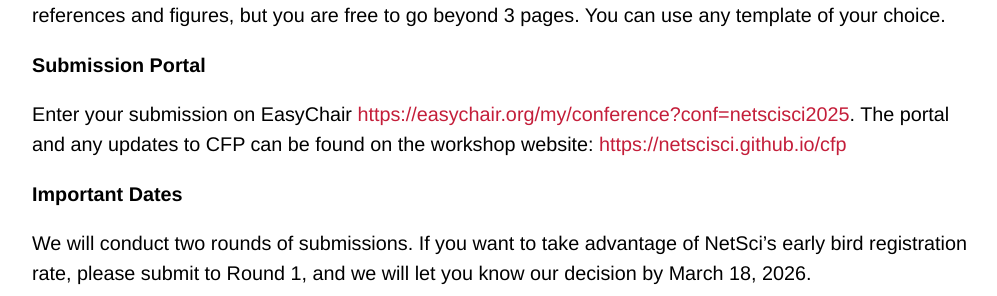
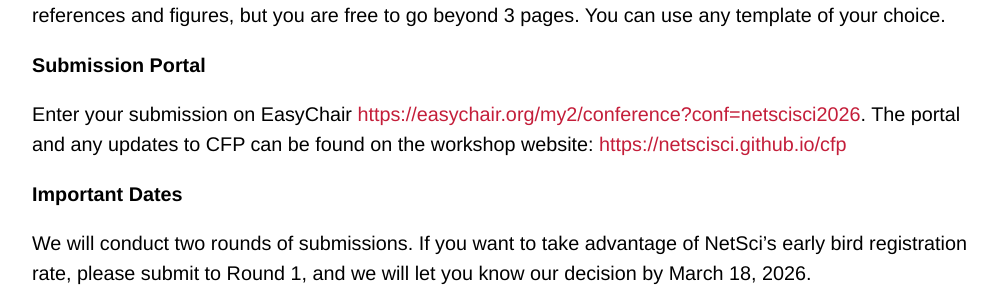
Before and after one commit to netscisci/netscisci.github.io, a Jekyll site: the page built from cfp.md, in a window 1280 px wide and 900 px high, scrolled down 1148 px. Shown: the part 157-453 px from the top of the window, without its empty margins (140-1137 px from the left). Built offline with Jekyll 4.4.1, drawn with Linux system fonts in a browser that asks for light colours; some web fonts are replaced; our own code applies the rules of GitHub Pages for plain Markdown files; part of the change alters nothing that is shown.

Commit message:
Update cfp.md

```diff
--- a/cfp.md
+++ b/cfp.md
@@ -23,7 +23,7 @@ _Option 2:_ An abstract. The file should be a PDF. We suggest 1 to 3 pages with
 
 **Submission Portal**
 
-Enter your submission on EasyChair [https://easychair.org/my/conference?conf=netscisci2025](https://easychair.org/my2/conference?conf=netscisci2026). The portal and any updates to CFP can be found on the workshop website: [https://netscisci.github.io/cfp](https://netscisci.github.io/cfp)
+Enter your submission on EasyChair [https://easychair.org/my2/conference?conf=netscisci2026](https://easychair.org/my2/conference?conf=netscisci2026). The portal and any updates to CFP can be found on the workshop website: [https://netscisci.github.io/cfp](https://netscisci.github.io/cfp)
 
 **Important Dates**
 
```
